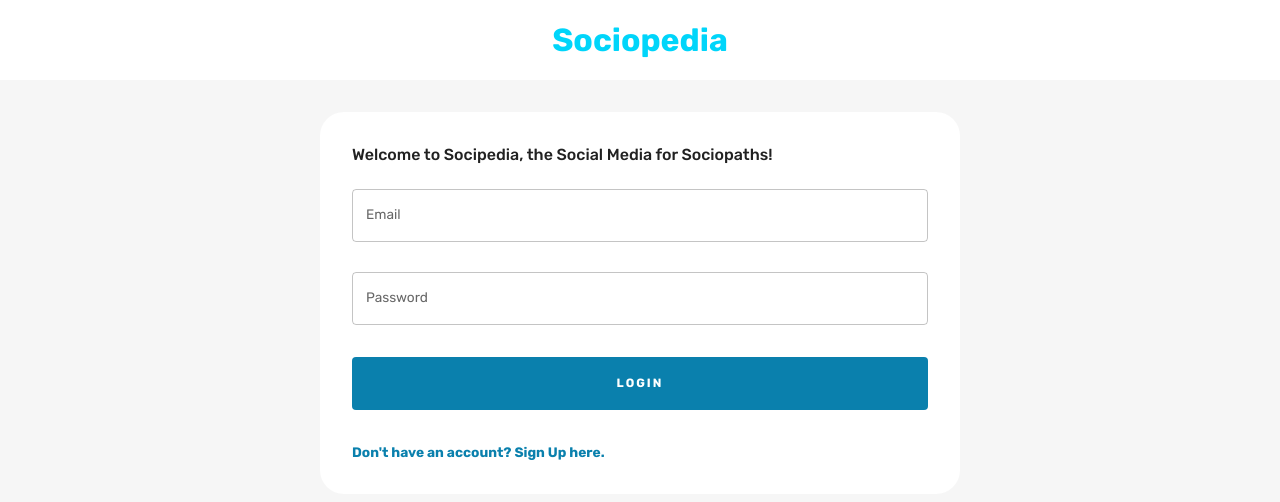
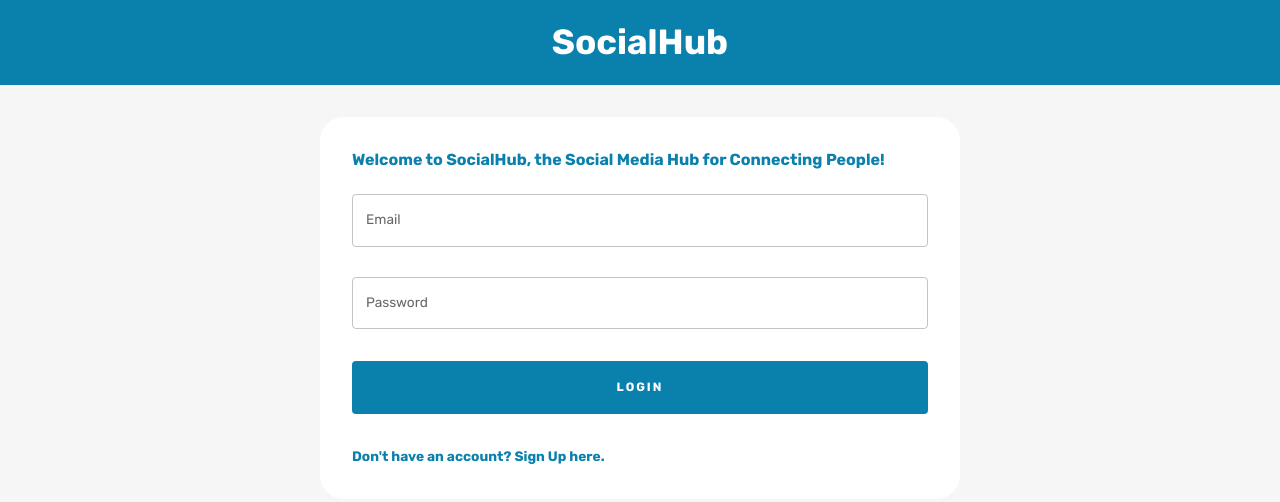
Before and after one commit to ParagGhosh21/social_Media_3w, a React (Create React App) app in the folder client/: page / in a window 1280 px wide. Shown: the top 502 px of the page. Built offline with nearby package versions, Linux system fonts and the light colour scheme.

Commit message:
login page updated

```diff
--- a/client/src/scenes/loginPage/index.jsx
+++ b/client/src/scenes/loginPage/index.jsx
@@ -8,12 +8,13 @@ const LoginPage = () => {
     <Box>
       <Box
         width="100%"
-        backgroundColor={theme.palette.background.alt}
+        backgroundColor="#0a80ad"
         p="1rem 6%"
         textAlign="center"
+        color="#fff"
       >
-        <Typography fontWeight="bold" fontSize="32px" color="primary">
-          Sociopedia
+        <Typography fontWeight="bold" fontSize="35px">
+          SocialHub
         </Typography>
       </Box>
 
@@ -24,8 +25,8 @@ const LoginPage = () => {
         borderRadius="1.5rem"
         backgroundColor={theme.palette.background.alt}
       >
-        <Typography fontWeight="500" variant="h5" sx={{ mb: "1.5rem" }}>
-          Welcome to Socipedia, the Social Media for Sociopaths!
+        <Typography fontWeight="bold" variant="h5" sx={{ mb: "1.5rem" }} color="#0a80ad" letter-spacing="3px">
+          Welcome to SocialHub, the Social Media Hub for Connecting People!
         </Typography>
         <Form />
       </Box>
```
